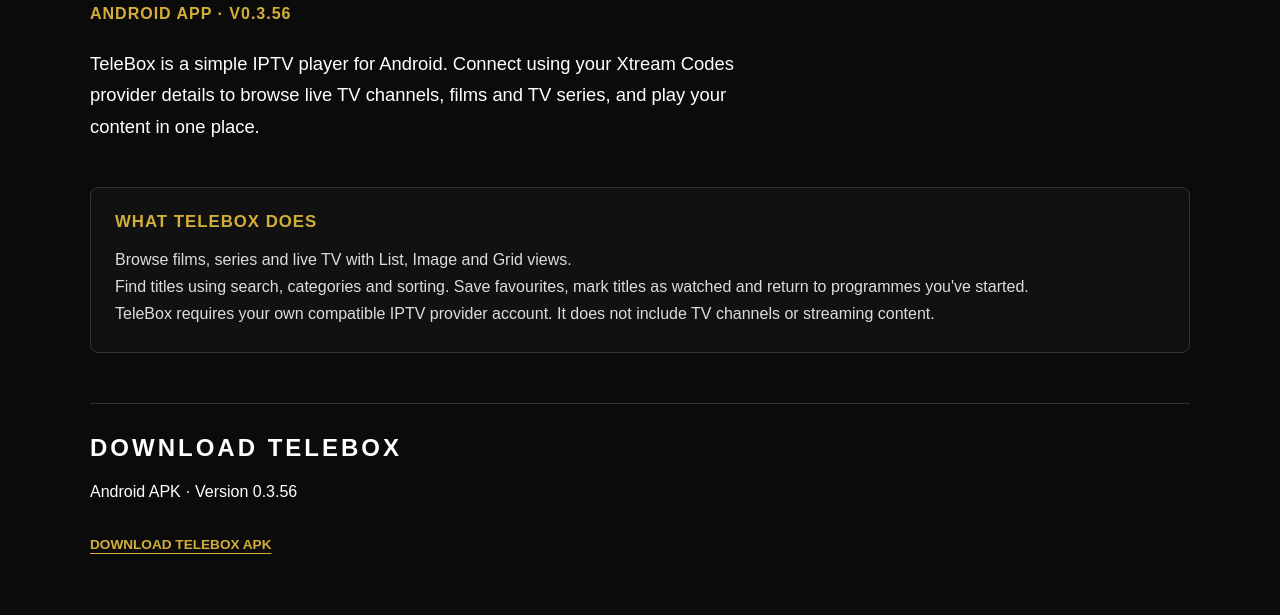
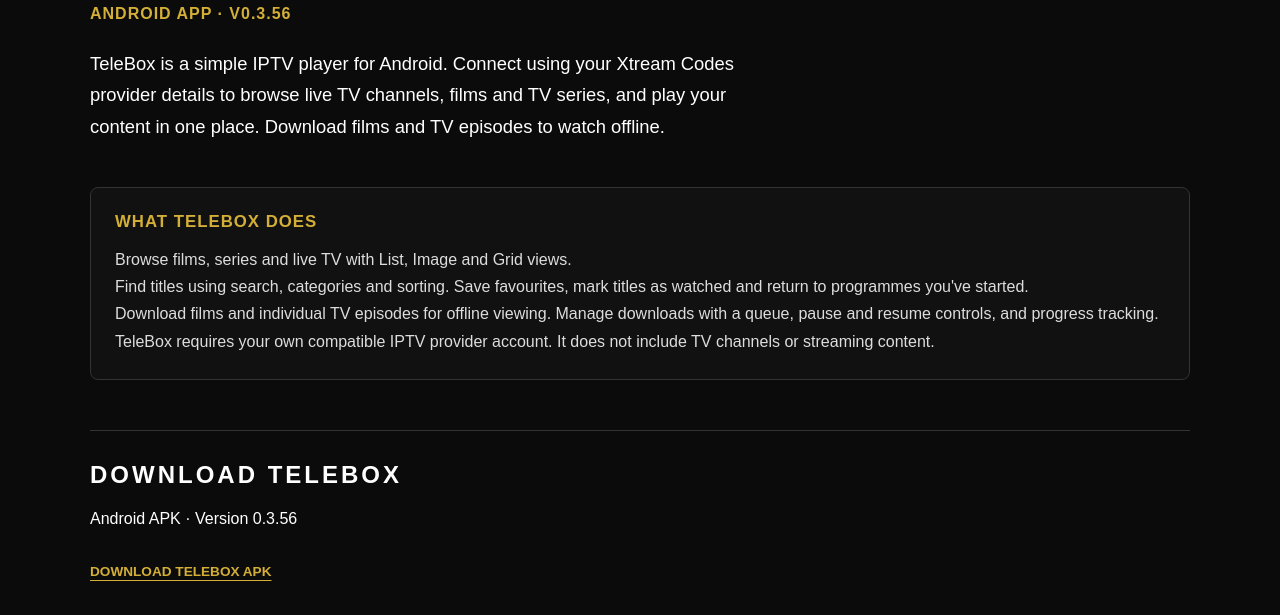
Before and after one commit to Odins-Beard/highground-studios, a plain HTML site: page telebox.html in a window 1280 px wide. Shown: the part 323-938 px from the top of the page. Drawn offline with Linux system fonts and the light colour scheme.

Commit message:
Update TeleBox download to v0.3.56

```diff
--- a/telebox.html
+++ b/telebox.html
@@ -1,3 +1,4 @@
+
 <!DOCTYPE html>
 <html lang="en">
 <head>
@@ -20,7 +21,7 @@
                 <p class="gympro-guide-intro">
                     TeleBox is a simple IPTV player for Android. Connect using your Xtream Codes
                     provider details to browse live TV channels, films and TV series, and play
-                    your content in one place.
+                    your content in one place. Download films and TV episodes to watch offline.
                 </p>
 
                 <div class="gympro-guide-grid">
@@ -29,6 +30,9 @@
                         <p>Browse films, series and live TV with List, Image and Grid views.</p>
                         <p>Find titles using search, categories and sorting. Save favourites,
                            mark titles as watched and return to programmes you've started.</p>
+                        <p>Download films and individual TV episodes for offline viewing.
+                           Manage downloads with a queue, pause and resume controls,
+                           and progress tracking.</p>
                         <p>TeleBox requires your own compatible IPTV provider account.
                            It does not include TV channels or streaming content.</p>
                     </div>
```
